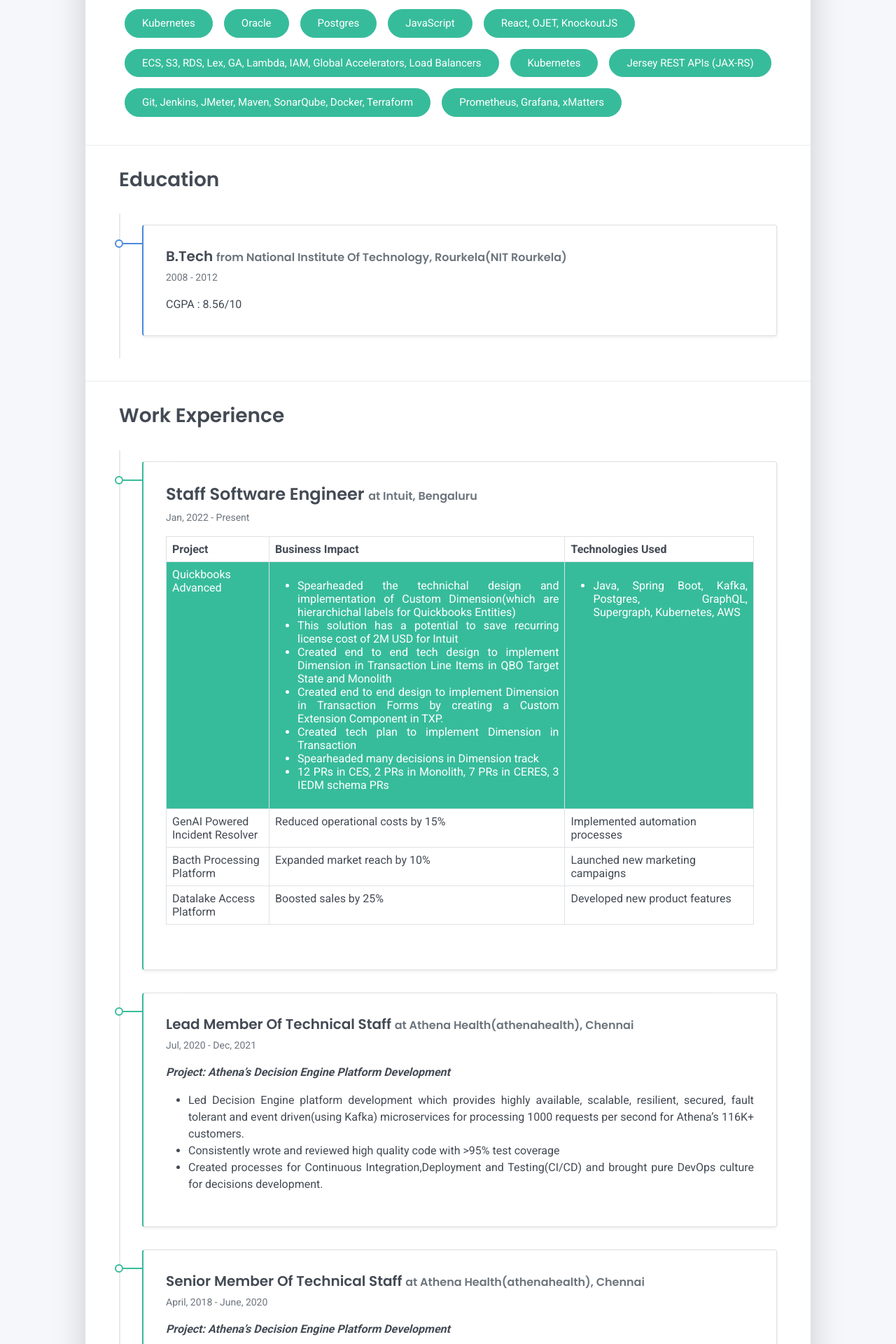
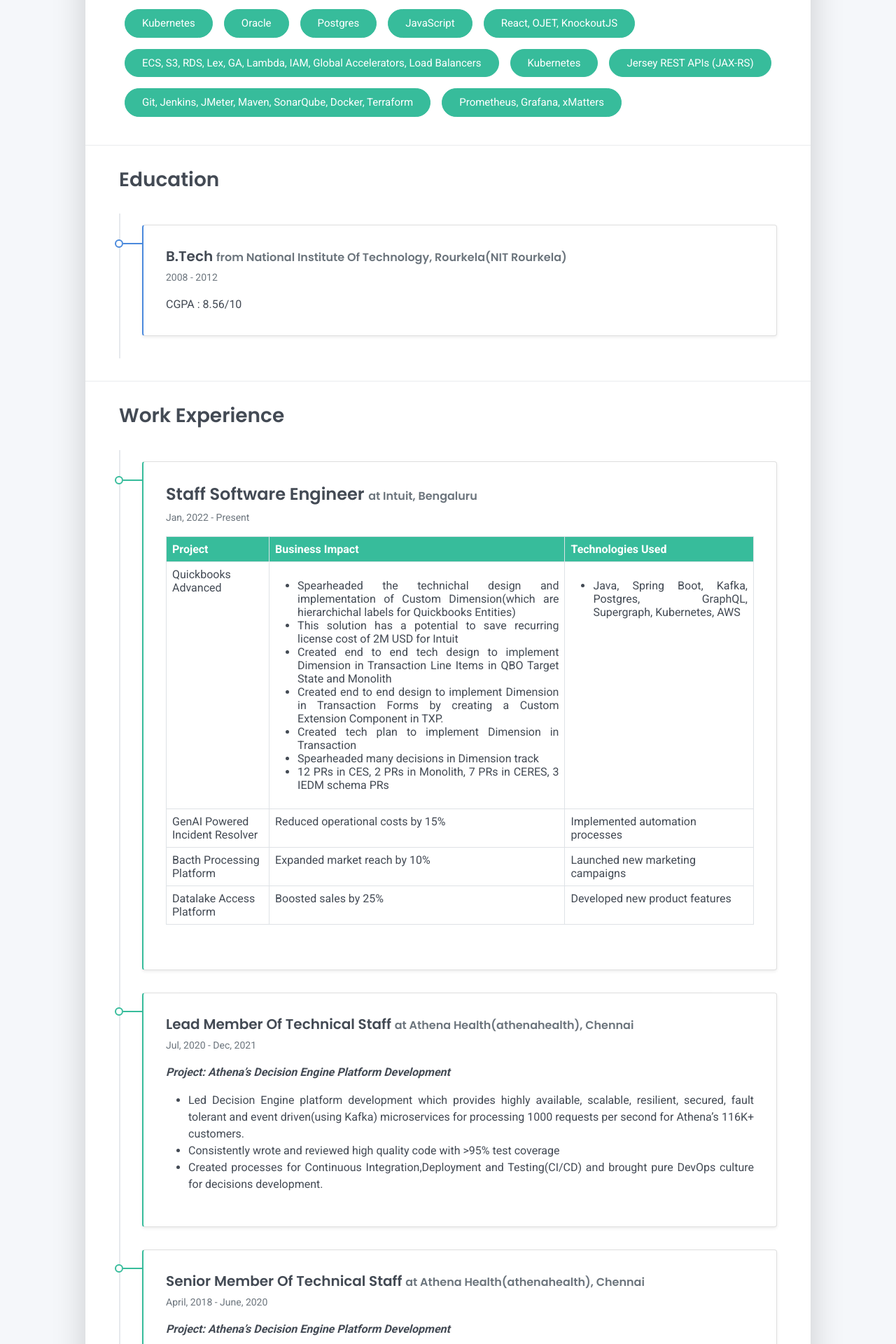
Before and after one commit to anandkshitiz/anandkshitiz.github.io, a Jekyll site: the page built from tabs/about.md, in a window 1280 px wide. Shown: the part 1122-3042 px from the top of the page at 70% size. Built offline with Jekyll 4.4.1, drawn with Linux system fonts in a browser that asks for light colours.

Commit message:
modified skills

```diff
--- a/tabs/about/content/work-experience-section.html
+++ b/tabs/about/content/work-experience-section.html
@@ -7,14 +7,14 @@
             <div class="table-responsive">
                 <table class="table table-bordered">
                     <thead>
-                        <tr>
+                        <tr class="bg-success text-white">
                             <th scope="col">Project</th>
                             <th scope="col">Business Impact</th>
                             <th scope="col">Technologies Used</th>
                         </tr>
                     </thead>
                     <tbody>
-                        <tr class="bg-success text-white">
+                        <tr>
                             <td>Quickbooks Advanced</td>
                             <td>
                                 <p style="text-align: justify">
```
